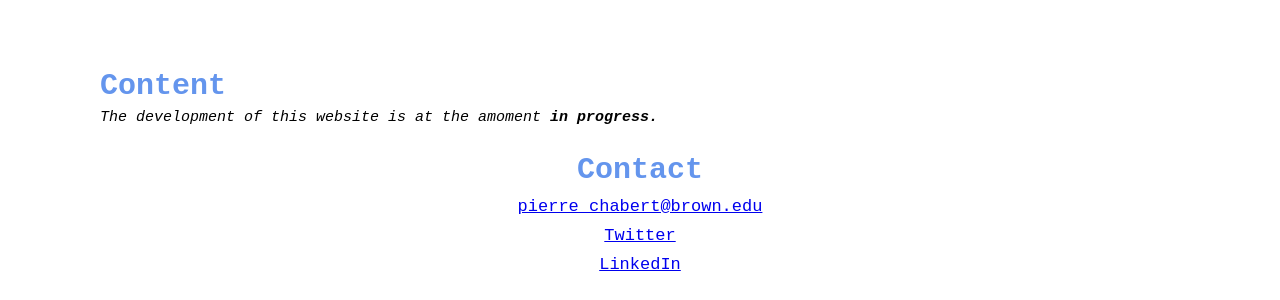
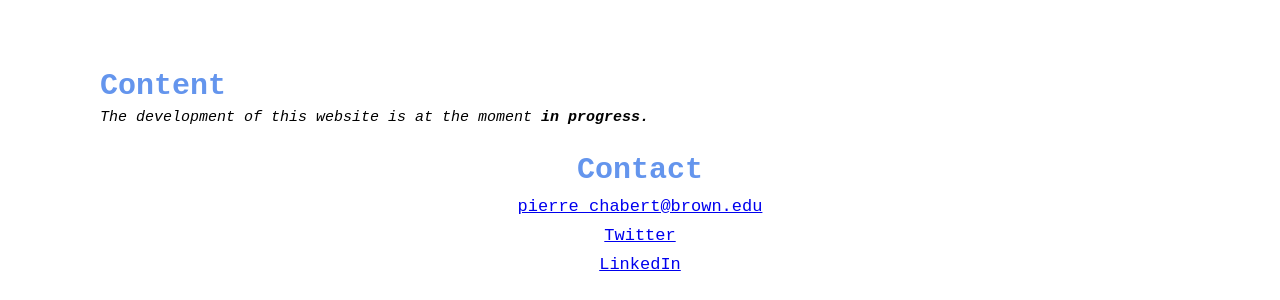
Before and after one commit to pierrechabert/pierrechabert.github.io, a Jekyll site: the page index.html, which Jekyll copies as it is, in a window 1280 px wide. Shown: the part 674-974 px from the top of the page. Built offline with Jekyll 4.4.1, drawn with Linux system fonts in a browser that asks for light colours.

Commit message:
Update index.html

```diff
--- a/index.html
+++ b/index.html
@@ -58,7 +58,7 @@
 
   <div style="height:600px; margin:100px;">
   <h1 style="color:cornflowerblue; font-size:30px;"> Content </h1>
-  <p style="line-height: 2.0; font-size:15px;"><em>The development of this website is at the amoment <strong>in progress.</strong> </em></p>
+  <p style="line-height: 2.0; font-size:15px;"><em>The development of this website is at the moment <strong>in progress.</strong> </em></p>
    <!-- Presentation, research interests -->
 
   <h1 style="color:cornflowerblue; font-size:30px; margin-top:20px; text-align:center">Contact </h1>
```
